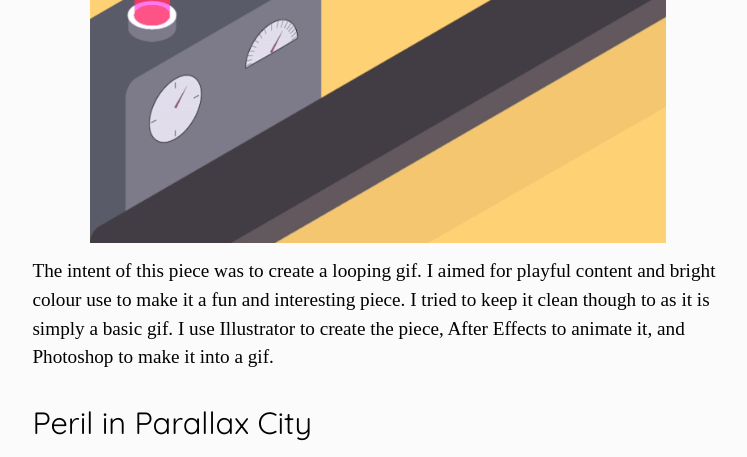
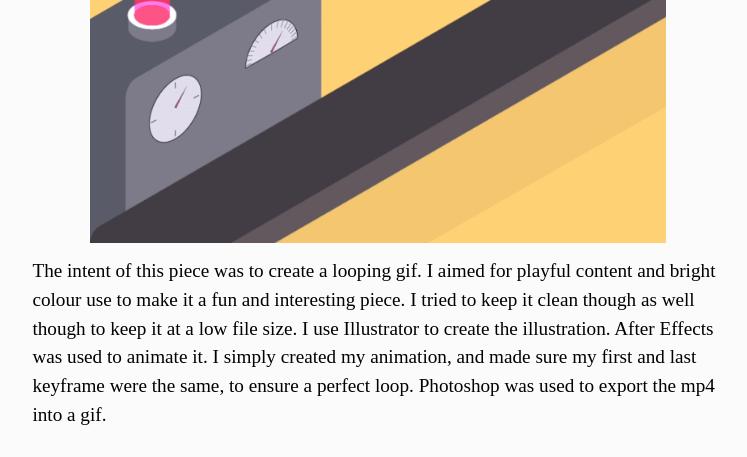
Before and after one commit to nicktgbrown/portfolio-site, a Jekyll site: the page built from case4.html, in a window 1280 px wide and 1400 px high, scrolled down 776 px, cut to the strip 0-457 px from the top of the window. Shown: the whole strip, without its empty margins (262-1009 px from the left). Built offline with Jekyll 4.4.1, drawn with Linux system fonts in a browser that asks for light colours; some web fonts are replaced; some of the changed text lies outside the part shown.

Commit message:
Update motion page

```diff
--- a/case4.html
+++ b/case4.html
@@ -36,13 +36,13 @@
     <div class="gutter-2">
       <img src="{{site.baseurl}}/images/candy-corn.gif" alt="an animation of candy corn being created on a conveyer belt" class="img-flex push-1-2 fadeup" id="candy-corn">
     </div>
-    <p itemscope itemprop="description" class="kilo push-0" aria-details="candy-corn">The intent of this piece was to create a looping gif. I aimed for playful content and bright colour use to make it a fun and interesting piece. I tried to keep it clean though to as it is simply a basic gif. I use Illustrator to create the piece, After Effects to animate it, and Photoshop to make it into a gif.</p>
-    <h3 class="peta pad-t push-1-2">Peril in Parallax City</h3>
+    <p itemscope itemprop="description" class="kilo push-0" aria-details="candy-corn">The intent of this piece was to create a looping gif. I aimed for playful content and bright colour use to make it a fun and interesting piece. I tried to keep it clean though as well though to keep it at a low file size. I use Illustrator to create the illustration. After Effects was used to animate it. I simply created my animation, and made sure my first and last keyframe were the same, to ensure a perfect loop. Photoshop was used to export the mp4 into a gif.</p>
+    <h3 class="peta pad-t push-1-2">Optometry Brand Animation</h3>
     <div class="fadeup" style="padding:56.25% 0 0 0;position:relative;">
-      <iframe src="https://player.vimeo.com/video/294962902?color=6fa8c5&byline=0&portrait=0" style="position:absolute;top:0;left:0;width:100%;height:100%;" frameborder="0" webkitallowfullscreen mozallowfullscreen allowfullscreen id="parallax-video"></iframe>
+      <iframe src="https://player.vimeo.com/video/303958132?color=6fa8c5&byline=0&portrait=0" style="position:absolute;top:0;left:0;width:100%;height:100%;" frameborder="0" webkitallowfullscreen mozallowfullscreen allowfullscreen id="parallax-video"></iframe>
     </div>
     <script src="https://player.vimeo.com/api/player.js"></script>
-    <p class="kilo push pad-t-1-2" aria-details="parallax-video">This video was meant to be more fun, while incorporating the parallax function in After Effects. The assets and artwork was created using Illustrator, while the rest was animated with After Effects using basic keyframes and effects to create the "shaking" of the buildings.</p>
+    <p class="kilo push pad-t-1-2" aria-details="parallax-video">The purpose of this project was to bring a previous logo/brand I had created into a motion piece. I chose the optometry brand because I believed it would be fun to play around with animating a person. I created the illustration in Illustrator, and used After effects to get it all moving. I created the sense of 3D movement of the face by putting different layers of the face on a parallax, making it seem 3D when the face moves. The puppet tool was used to create the movement in hair.</p>
     <h3 class="peta push-1-2">Bagel Boy Takes a Stroll</h3>
     <div class="fadeup" style="padding:56.25% 0 0 0;position:relative;">
       <iframe src="https://player.vimeo.com/video/261416802?color=6fa8c5&byline=0&portrait=0" style="position:absolute;top:0;left:0;width:100%;height:100%;" frameborder="0" webkitallowfullscreen mozallowfullscreen allowfullscreen id="bagelboy-video"></iframe>
```
